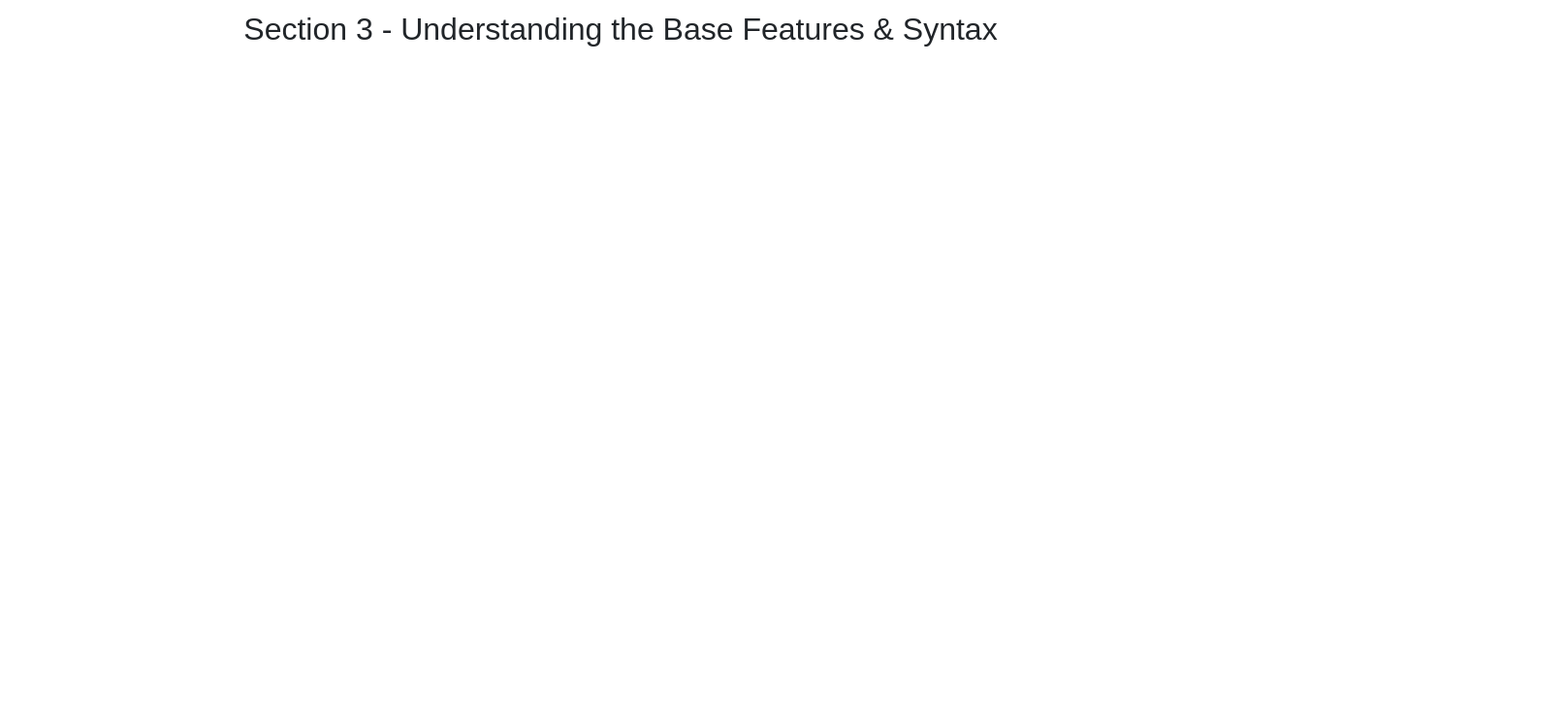
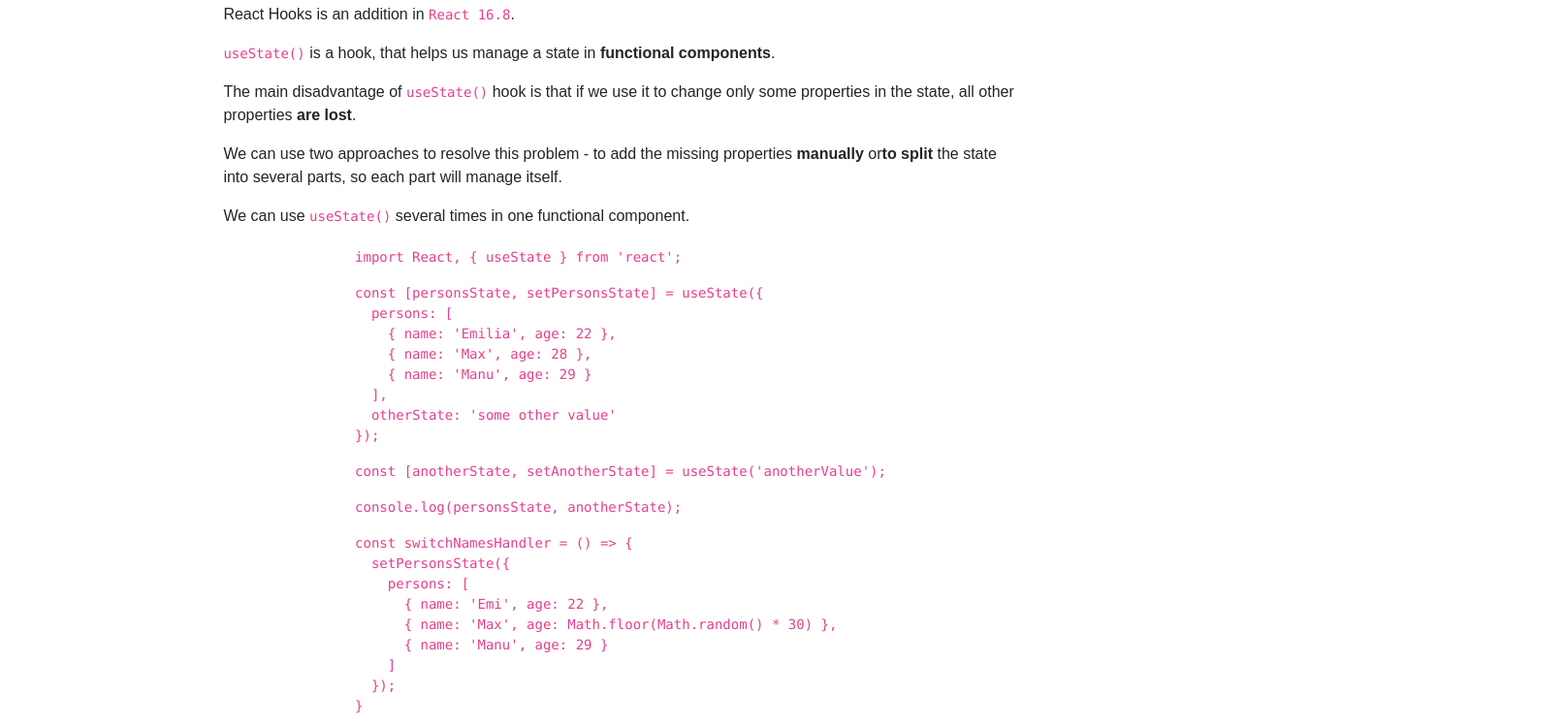
Before and after one commit to emilia98/ReactTheCompleteGuide-Udemy, a React (Create React App) app in the folder Demo/Understanding Base Features And Syntax/react-demo/: page /react-hooks/code in a window 1280 px wide. Shown: the part 225-974 px from the top of the page at 97% size, 1615 px wide, since content can reach past the window. Before the commit the page ends 800 px from the top, so only its background shows below. Built offline with nearby package versions, Linux system fonts and the light colour scheme.

Commit message:
added React Hooks Demo

```diff
--- a/Demo/Understanding Base Features And Syntax/react-demo/src/App.js
+++ b/Demo/Understanding Base Features And Syntax/react-demo/src/App.js
@@ -28,6 +28,8 @@ import HandlingEvents from './components/handling-events/HandlingEvents';
 import HandlingEventsCode from './components/handling-events/HandlingEventsCode';
 import ManipulatingState from './components/manipulating-state/ManipulatingState';
 import ManipulatingStateCode from './components/manipulating-state/ManipulatingStateCode';
+import ReactHooks from './components/react-hooks/ReactHooks';
+import ReactHooksCode from './components/react-hooks/ReactHooksCode';
 
 class App extends Component {
   render() {
@@ -71,9 +73,13 @@ class App extends Component {
                 <li className="nav-item">
                   <Link className="nav-item btn btn-info" to="/handling-events">Handling Events</Link>
                 </li>
-                <li className="mav-item">
+                <li className="nav-item">
                   <Link className="nav-item btn btn-success" to="/manipulating-state">Manipulating State</Link>
                 </li>
+                <li className="nav-item">
+                  <Link className="nav-item btn btn-warning" to="/react-hooks">React Hooks</Link>
+                </li>
+
             </ul>
         </nav>
 
@@ -132,6 +138,12 @@ class App extends Component {
           <Route path="/handling-events">
             <HandlingEvents />
           </Route>
+          <Route path="/react-hooks/code">
+            <ReactHooksCode />
+          </Route>
+          <Route path="/react-hooks">
+            <ReactHooks />
+          </Route>
           <Route path="/manipulating-state/code">
             <ManipulatingStateCode />
           </Route>
--- /dev/null
+++ b/Demo/Understanding Base Features And Syntax/react-demo/src/components/react-hooks/Person/Person.js
@@ -0,0 +1,12 @@
+import React from 'react';
+
+const person = (props) => {
+    return (
+        <div>
+            <h3>I'm {props.name} and {props.age} years old!</h3>
+            <p>{props.children}</p>
+        </div>
+    )
+}
+
+export default person;
--- /dev/null
+++ b/Demo/Understanding Base Features And Syntax/react-demo/src/components/react-hooks/ReactHooks.js
@@ -0,0 +1,44 @@
+import React, { useState } from 'react';
+import Person from './Person/Person';
+import { Link } from 'react-router-dom';
+
+
+const ReactHooks = props => {
+    const [personsState, setPersonsState] = useState({
+        persons: [
+            { name: 'Emilia', age: 22 },
+            { name: 'Max', age: 28 },
+            { name: 'Manu', age: 29 }
+        ],
+        otherState: 'some other value'
+    });
+
+    const [anotherState, setAnotherState] = useState('anotherValue');
+
+    console.log(personsState, anotherState);
+
+    const switchNamesHandler = () => {
+        setPersonsState({
+            persons: [
+                { name: 'Emi', age: 22 },
+                { name: 'Max', age: Math.floor(Math.random() * 30) },
+                { name: 'Manu', age: 29 }
+            ]
+        });
+    }
+
+    return (
+        <div className="page-container text-center">
+            <h1 className="display-3 page-title">React Hooks</h1>
+            <button onClick={switchNamesHandler} className="mb-3">Switch Names</button>
+
+            <Person name={personsState.persons[0].name} age={personsState.persons[0].age}>Give your best for React!</Person>
+            <Person name={personsState.persons[1].name} age={personsState.persons[1].age}/>
+            <Person name={personsState.persons[2].name} age={personsState.persons[2].age}/>
+
+            <Link className="btn btn-primary" to="/react-hooks/code">To Code</Link>
+        </div>
+    )
+}
+
+export default ReactHooks;
--- /dev/null
+++ b/Demo/Understanding Base Features And Syntax/react-demo/src/components/react-hooks/ReactHooksCode.js
@@ -0,0 +1,104 @@
+import React, { Component } from 'react';
+
+class ReactHooksCode extends Component {
+    render() {
+        return (
+            <div className="page-container">
+                <h1 className="display-3 page-title text-center">React Hooks Code</h1>
+
+                <div className="page-text">
+                    <ul className="list-unstyled">
+                        <li className="mb-3">
+                            React Hooks is an addition in <code>React 16.8</code>.
+                        </li>
+                        <li className="mb-3">
+                            <code>useState()</code> is a hook, that helps us manage a state in <strong>functional components</strong>.
+                        </li>
+                        <li className="mb-3">
+                            The main disadvantage of <code>useState()</code> hook is that if we use it to change only some properties in the state,
+                            all other properties <strong>are lost</strong>.
+                        </li>
+                        <li className="mb-3">
+                            We can use two approaches to resolve this problem - to add the missing properties <strong>manually</strong> or
+                            <strong>to split</strong> the state into several parts, so each part will manage itself.
+                        </li>
+                        <li className="mb-3">
+                            We can use <code>useState()</code> several times in one functional component.
+                        </li>
+                    </ul>
+                </div>
+
+                <div className="code-snippet">
+                    <div>
+                        <code className="code">
+                            {("import React, { useState } from 'react';")}
+                        </code>
+                        <code className="code mb-3"></code>
+                        <code className="code">
+                            {("const [personsState, setPersonsState] = useState({")}
+                        </code>
+                        <code className="code">
+                            &nbsp;&nbsp;{("persons: [")}
+                        </code>
+                        <code className="code">
+                            &nbsp;&nbsp;&nbsp;&nbsp;{("{ name: 'Emilia', age: 22 },")}
+                        </code>
+                        <code className="code">
+                            &nbsp;&nbsp;&nbsp;&nbsp;{("{ name: 'Max', age: 28 },")}
+                        </code>
+                        <code className="code">
+                            &nbsp;&nbsp;&nbsp;&nbsp;{("{ name: 'Manu', age: 29 }")}
+                        </code>
+                        <code className="code">
+                            &nbsp;&nbsp;{("],")}
+                        </code>
+                        <code className="code">
+                            &nbsp;&nbsp;{("otherState: 'some other value'")}
+                        </code>
+                        <code className="code">
+                            {("});")}
+                        </code>
+                        <code className="code mb-3"></code>
+                        <code className="code">
+                            {("const [anotherState, setAnotherState] = useState('anotherValue');")}
+                        </code>
+                        <code className="code mb-3"></code>
+                        <code className="code">
+                            {("console.log(personsState, anotherState);")}
+                        </code>
+                        <code className="code mb-3"></code>
+                        <code className="code">
+                            {("const switchNamesHandler = () => {")}
+                        </code>
+                        <code className="code">
+                            &nbsp;&nbsp;{("setPersonsState({")}
+                        </code>
+                        <code className="code">
+                            &nbsp;&nbsp;&nbsp;&nbsp;{("persons: [")}
+                        </code>
+                        <code className="code">
+                            &nbsp;&nbsp;&nbsp;&nbsp;&nbsp;&nbsp;{("{ name: 'Emi', age: 22 },")}
+                        </code>
+                        <code className="code">
+                            &nbsp;&nbsp;&nbsp;&nbsp;&nbsp;&nbsp;{("{ name: 'Max', age: Math.floor(Math.random() * 30) },")}
+                        </code>
+                        <code className="code">
+                            &nbsp;&nbsp;&nbsp;&nbsp;&nbsp;&nbsp;{("{ name: 'Manu', age: 29 }")}
+                        </code>
+                        <code className="code">
+                            &nbsp;&nbsp;&nbsp;&nbsp;{("]")}
+                        </code>
+                        <code className="code">
+                            &nbsp;&nbsp;{("});")}
+                        </code>
+                        <code className="code">
+                            {("}")}
+                        </code>
+                    </div>
+                </div>
+            </div>
+        )
+    }
+}
+
+export default ReactHooksCode;
```
